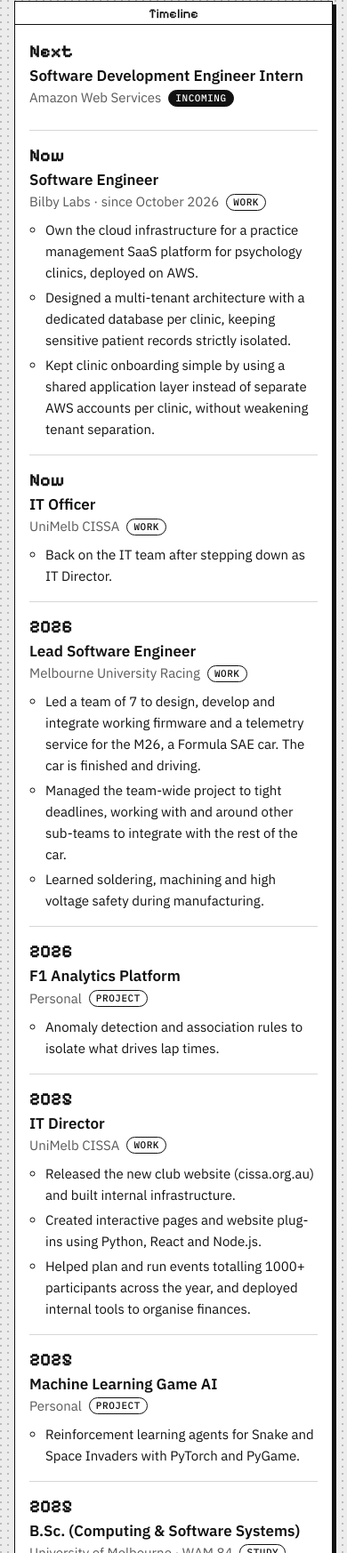
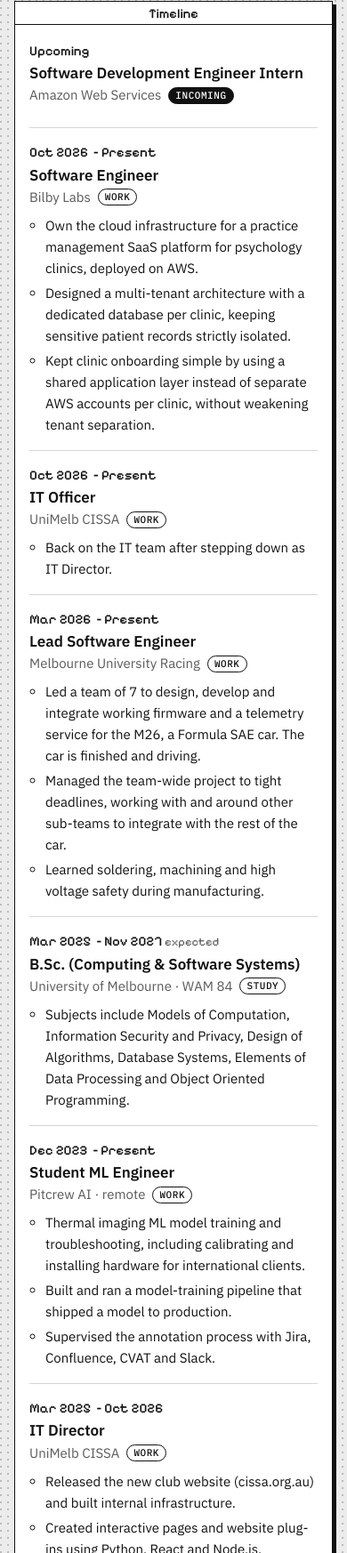
Before and after one commit to Macapps13/macapps13.github.io, a plain HTML site: page index.html in a window 390 px wide. Shown: the part 4166-5912 px from the top of the page at 89% size. Drawn offline with Linux system fonts and the light colour scheme.

Commit message:
feat: show date ranges on the timeline
Replace the start-year column with full start and end dates from the
resume, and mark IT Director as ending (and IT Officer as starting) in
October 2026. Ongoing roles are listed first, then past ones by end
date.

```diff
--- a/index.html
+++ b/index.html
@@ -192,9 +192,10 @@
 
 /* Timeline */
 .tl { list-style: none; margin: 0; padding: 0; }
-.tl > li { display: grid; grid-template-columns: 64px minmax(0, 1fr); gap: 16px; padding: 16px 0; border-top: 1px solid var(--rule); }
+.tl > li { display: grid; grid-template-columns: 104px minmax(0, 1fr); gap: 16px; padding: 16px 0; border-top: 1px solid var(--rule); }
 .tl > li:first-child { border-top: 0; padding-top: 0; }
-.tl .yr { font: 700 20px/1.2 var(--font-pixel); }
+.tl .when { display: flex; flex-direction: column; font: 500 15px/1.35 var(--font-pixel); padding-top: 1px; }
+.tl .when small { font: 400 13px/1 var(--font-pixel); color: var(--muted); display: block; }
 .tl .kind.next { background: var(--ink); color: var(--paper); }
 .tl h3 { font: 600 17px/1.3 var(--font-body); margin: 0; }
 .tl .where { color: var(--muted); margin: 2px 0 8px; display: flex; gap: 8px; flex-wrap: wrap; align-items: center; }
@@ -286,6 +287,8 @@
 @media (max-width: 520px) {
   .win-body { padding: 18px 16px; }
   .tl > li { grid-template-columns: minmax(0, 1fr); gap: 4px; }
+  .tl .when { flex-direction: row; flex-wrap: wrap; gap: 0 6px; }
+  .tl .when small { display: inline; }
   .kv { grid-template-columns: minmax(0, 1fr); gap: 0 0; }
   .kv dd { margin-bottom: 8px; }
 }
@@ -471,33 +474,32 @@
     <div class="titlebar"><button class="closebox" type="button" aria-label="Close Timeline"></button><h2 id="t-tl">Timeline</h2></div>
     <div class="win-body">
       <ol class="tl">
-        <li><div class="yr">Next</div><div><h3>Software Development Engineer Intern</h3><div class="where">Amazon Web Services <span class="kind next">Incoming</span></div></div></li>
-        <li><div class="yr">Now</div><div><h3>Software Engineer</h3><div class="where">Bilby Labs · since October 2026 <span class="kind">Work</span></div><ul>
+        <li><div class="when"><span>Upcoming</span></div><div><h3>Software Development Engineer Intern</h3><div class="where">Amazon Web Services <span class="kind next">Incoming</span></div></div></li>
+        <li><div class="when"><time datetime="2026-10">Oct 2026</time><span>– Present</span></div><div><h3>Software Engineer</h3><div class="where">Bilby Labs <span class="kind">Work</span></div><ul>
           <li>Own the cloud infrastructure for a practice management SaaS platform for psychology clinics, deployed on AWS.</li>
           <li>Designed a multi-tenant architecture with a dedicated database per clinic, keeping sensitive patient records strictly isolated.</li>
           <li>Kept clinic onboarding simple by using a shared application layer instead of separate AWS accounts per clinic, without weakening tenant separation.</li></ul></div></li>
-        <li><div class="yr">Now</div><div><h3>IT Officer</h3><div class="where">UniMelb CISSA <span class="kind">Work</span></div><ul>
+        <li><div class="when"><time datetime="2026-10">Oct 2026</time><span>– Present</span></div><div><h3>IT Officer</h3><div class="where">UniMelb CISSA <span class="kind">Work</span></div><ul>
           <li>Back on the IT team after stepping down as IT Director.</li></ul></div></li>
-        <li><div class="yr">2026</div><div><h3>Lead Software Engineer</h3><div class="where">Melbourne University Racing <span class="kind">Work</span></div><ul>
+        <li><div class="when"><time datetime="2026-03">Mar 2026</time><span>– Present</span></div><div><h3>Lead Software Engineer</h3><div class="where">Melbourne University Racing <span class="kind">Work</span></div><ul>
           <li>Led a team of 7 to design, develop and integrate working firmware and a telemetry service for the M26, a Formula SAE car. The car is finished and driving.</li>
           <li>Managed the team-wide project to tight deadlines, working with and around other sub-teams to integrate with the rest of the car.</li>
           <li>Learned soldering, machining and high voltage safety during manufacturing.</li></ul></div></li>
-        <li><div class="yr">2026</div><div><h3>F1 Analytics Platform</h3><div class="where">Personal <span class="kind">Project</span></div><ul>
-          <li>Anomaly detection and association rules to isolate what drives lap times.</li></ul></div></li>
-        <li><div class="yr">2025</div><div><h3>IT Director</h3><div class="where">UniMelb CISSA <span class="kind">Work</span></div><ul>
+        <li><div class="when"><time datetime="2025-03">Mar 2025</time><span>– <time datetime="2027-11">Nov 2027</time> <small>expected</small></span></div><div><h3>B.Sc. (Computing &amp; Software Systems)</h3><div class="where">University of Melbourne · WAM 84 <span class="kind">Study</span></div><ul>
+          <li>Subjects include Models of Computation, Information Security and Privacy, Design of Algorithms, Database Systems, Elements of Data Processing and Object Oriented Programming.</li></ul></div></li>
+        <li><div class="when"><time datetime="2023-12">Dec 2023</time><span>– Present</span></div><div><h3>Student ML Engineer</h3><div class="where">Pitcrew AI · remote <span class="kind">Work</span></div><ul>
+          <li>Thermal imaging ML model training and troubleshooting, including calibrating and installing hardware for international clients.</li>
+          <li>Built and ran a model-training pipeline that shipped a model to production.</li>
+          <li>Supervised the annotation process with Jira, Confluence, CVAT and Slack.</li></ul></div></li>
+        <li><div class="when"><time datetime="2025-03">Mar 2025</time><span>– <time datetime="2026-10">Oct 2026</time></span></div><div><h3>IT Director</h3><div class="where">UniMelb CISSA <span class="kind">Work</span></div><ul>
           <li>Released the new club website (cissa.org.au) and built internal infrastructure.</li>
           <li>Created interactive pages and website plug-ins using Python, React and Node.js.</li>
           <li>Helped plan and run events totalling 1000+ participants across the year, and deployed internal tools to organise finances.</li></ul></div></li>
-        <li><div class="yr">2025</div><div><h3>Machine Learning Game AI</h3><div class="where">Personal <span class="kind">Project</span></div><ul>
+        <li><div class="when"><time datetime="2026-04">Apr 2026</time></div><div><h3>F1 Analytics Platform</h3><div class="where">Personal <span class="kind">Project</span></div><ul>
+          <li>Anomaly detection and association rules to isolate what drives lap times.</li></ul></div></li>
+        <li><div class="when"><time datetime="2025-06">Jun 2025</time></div><div><h3>Machine Learning Game AI</h3><div class="where">Personal <span class="kind">Project</span></div><ul>
           <li>Reinforcement learning agents for Snake and Space Invaders with PyTorch and PyGame.</li></ul></div></li>
-        <li><div class="yr">2025</div><div><h3>B.Sc. (Computing &amp; Software Systems)</h3><div class="where">University of Melbourne · WAM 84 <span class="kind">Study</span></div><ul>
-          <li>Expected to finish November 2027.</li>
-          <li>Subjects include Models of Computation, Information Security and Privacy, Design of Algorithms, Database Systems, Elements of Data Processing and Object Oriented Programming.</li></ul></div></li>
-        <li><div class="yr">2024</div><div><h3>Higher School Certificate</h3><div class="where">Merewether High School · ATAR 97.2 <span class="kind">Study</span></div></div></li>
-        <li><div class="yr">2023</div><div><h3>Student ML Engineer</h3><div class="where">Pitcrew AI · remote <span class="kind">Work</span></div><ul>
-          <li>Thermal imaging ML model training and troubleshooting, including calibrating and installing hardware for international clients.</li>
-          <li>Built and ran a model-training pipeline that shipped a model to production.</li>
-          <li>Supervised the annotation process with Jira, Confluence, CVAT and Slack.</li></ul></div></li>
+        <li><div class="when"><time datetime="2019-01">Jan 2019</time><span>– <time datetime="2024-09">Sep 2024</time></span></div><div><h3>Higher School Certificate</h3><div class="where">Merewether High School · ATAR 97.2 <span class="kind">Study</span></div></div></li>
       </ol>
       <hr class="rule" style="margin:18px 0">
       <div class="eyebrow" style="margin-bottom:10px">Certificates</div>
```
